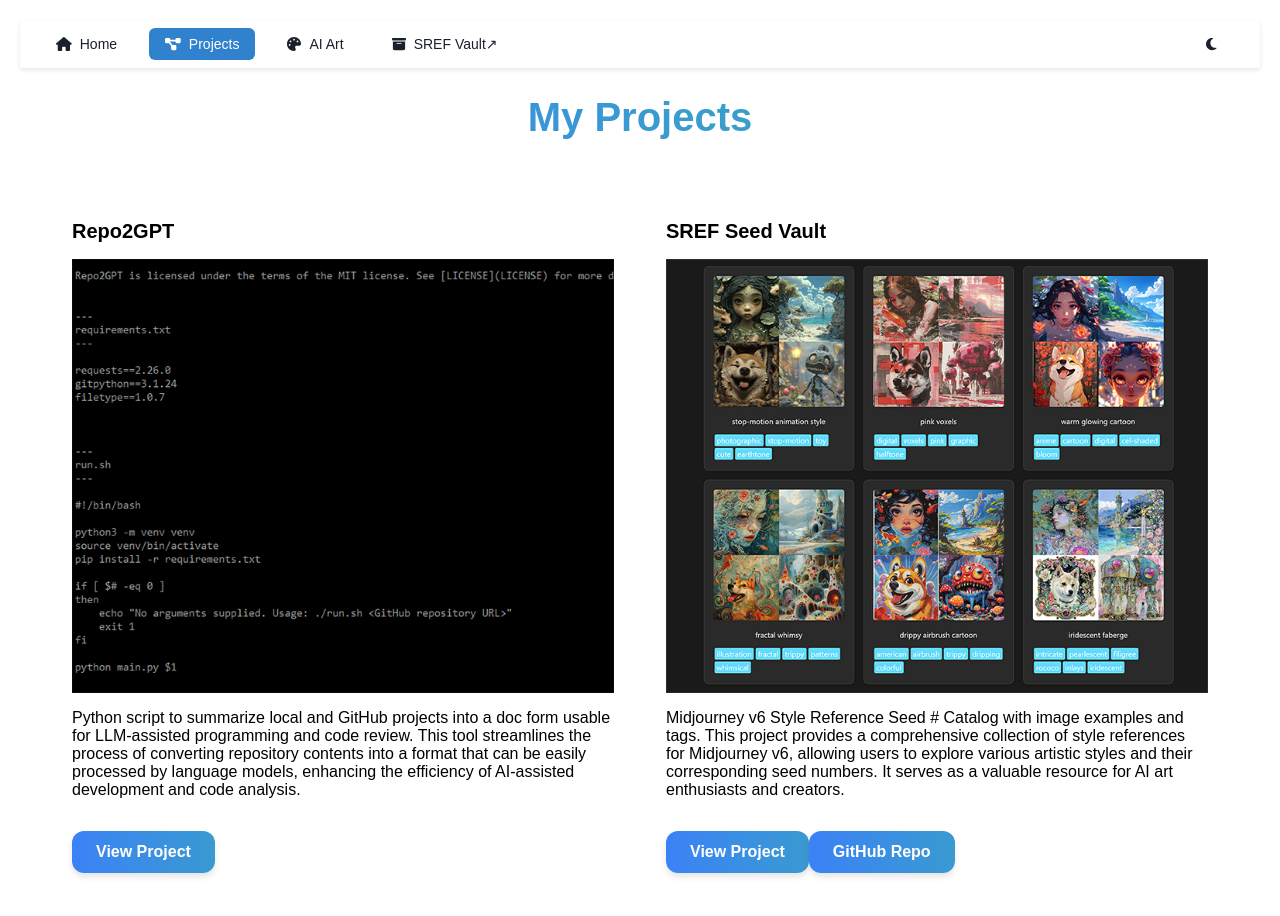
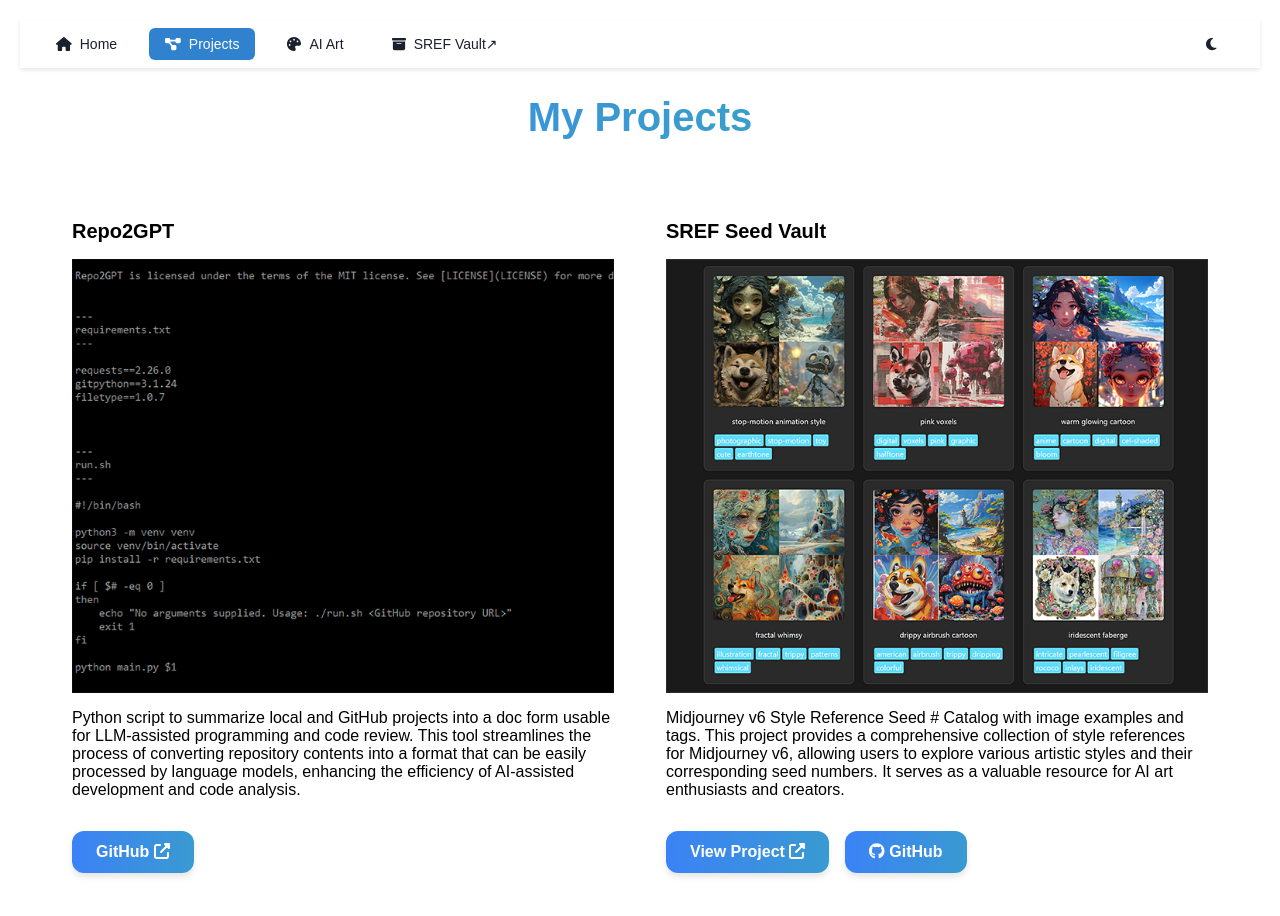
Before and after one commit to alexkorol/alexkorol.github.io, a React (Create React App) app: page / in a window 1280 px wide. Both pictures are taken after a click on the button "Projects". Shown: the top 916 px of the page. Built offline with nearby package versions, Linux system fonts and the light colour scheme.

Commit message:
update projects card formatting

```diff
--- a/src/Projects.js
+++ b/src/Projects.js
@@ -1,5 +1,8 @@
 import React from 'react';
 import Card from './Card';
+import { FontAwesomeIcon } from '@fortawesome/react-fontawesome';
+import { faExternalLinkAlt } from '@fortawesome/free-solid-svg-icons';
+import { faGithub } from '@fortawesome/free-brands-svg-icons';
 
 
 const Projects = () => {
@@ -30,12 +33,18 @@
               <div className="flex flex-col h-full">
                 <img src={project.image} alt={project.title} className="w-full h-auto max-h-48 object-cover mb-4 rounded-t-lg" />
                 <p className="mb-4 flex-grow">{project.description}</p>
-                <a href={project.link} target="_blank" rel="noopener noreferrer" className="bg-blue-500 hover:bg-blue-700 text-white font-bold py-2 px-4 rounded self-start mt-auto">
-                  View Project
-                </a>
+                {project.githubRepo ? (
+                  <a href={project.link} target="_blank" rel="noopener noreferrer" className="get-in-touch-button" style={{ marginRight: '1rem' }}>
+                    View Project <FontAwesomeIcon icon={faExternalLinkAlt} className="external-link-icon" />
+                  </a>
+                ) : (
+                  <a href={project.link} target="_blank" rel="noopener noreferrer" className="get-in-touch-button">
+                    GitHub <FontAwesomeIcon icon={faExternalLinkAlt} className="external-link-icon" />
+                  </a>
+                )}
                 {project.githubRepo && (
-                  <a href={project.githubRepo} target="_blank" rel="noopener noreferrer" className="bg-gray-500 hover:bg-gray-700 text-white font-bold py-2 px-4 rounded self-start mt-2">
-                    GitHub Repo
+                  <a href={project.githubRepo} target="_blank" rel="noopener noreferrer" className="get-in-touch-button">
+                    <FontAwesomeIcon icon={faGithub} /> GitHub
                   </a>
                 )}
               </div>
```
